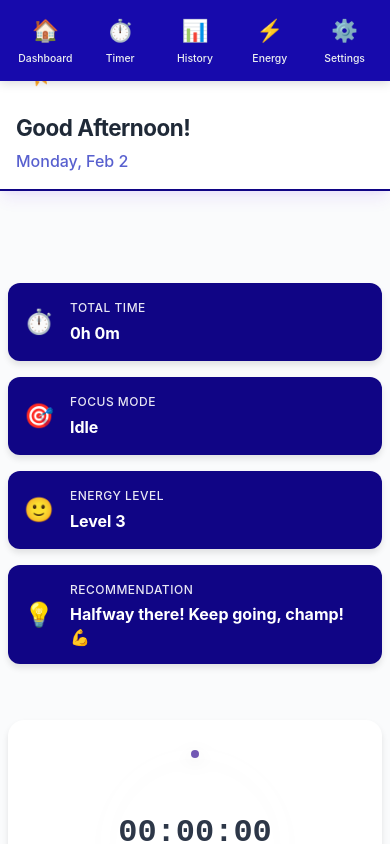
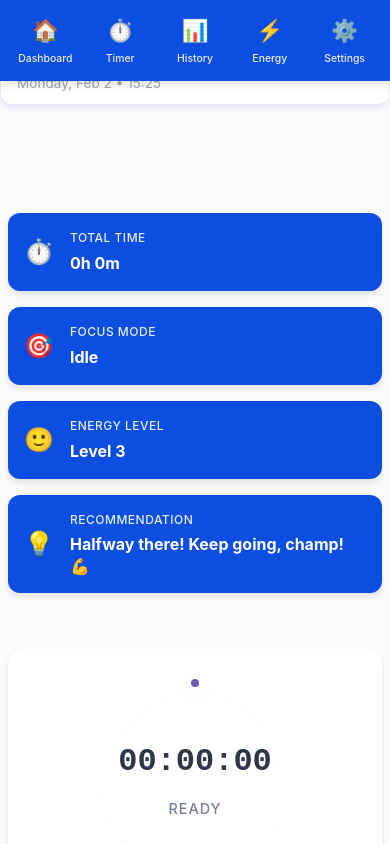
Before and after one commit to oligerta-braholli/Productivity-System, a React (Vite) app: page / in a window 390 px wide. Shown: the top 844 px of the page. Built offline with nearby package versions, Linux system fonts and the light colour scheme.

Commit message:
Updated header and styles

```diff
--- a/src/components/header.jsx
+++ b/src/components/header.jsx
@@ -44,20 +44,30 @@ function Header() {
     });
   };
 
+  const getFormattedTime = () => {
+    return currentTime.toLocaleTimeString('en-US', {
+      hour: '2-digit',
+      minute: '2-digit',
+      hour12: false
+    });
+  };
+
 
 
   return (
     <header className="header">
       <div className="header-content">
         <div className="header-left">
-          <h1 className="header-title">Productivity System</h1>
+          <h1 className="header-title">Work Flow</h1>
+          <p className="header-subtitle">Plan your day with focus</p>
         </div>
 
         <div className="header-actions">
           <button
             className="theme-toggle"
             onClick={toggleTheme}
-            aria-label="Toggle theme"
+            aria-label={isDarkMode ? 'Switch to light mode' : 'Switch to dark mode'}
+            title={isDarkMode ? 'Ljust läge' : 'Mörkt läge'}
           >
             {isDarkMode ? '🌙' : '☀️'}
           </button>
@@ -67,9 +77,11 @@ function Header() {
       <div className="welcome-section">
         <div className="greeting">
           <h2>{getGreeting()}!</h2>
-          <p className="date">{getFormattedDate()}</p>
+          <p className="date">{getFormattedDate()} • {getFormattedTime()}</p>
         </div>
       </div>
+
+      <div className="header-accent" aria-hidden="true" />
     </header>
   );
 }
--- a/src/styles/Header.css
+++ b/src/styles/Header.css
@@ -1,213 +1,143 @@
 /* Header.css */
 .header {
+  position: relative;
   background: var(--bg-secondary);
-  padding: 1.75rem 2rem;
-  box-shadow: var(--shadow-lg);
-  border-bottom: 2px solid var(--color-primary-light);
+  margin: 0 0 var(--spacing-md) 0;
+  padding: var(--spacing-md) var(--spacing-lg);
+  border: 1px solid var(--border-light);
+  border-radius: var(--radius-xl);
+  box-shadow: var(--shadow-md);
 }
 
 .header-content {
   display: flex;
   justify-content: space-between;
   align-items: center;
-  margin-bottom: 1rem;
+  margin-bottom: var(--spacing-sm);
 }
 
 .header-left {
   display: flex;
-  align-items: center;
-  gap: 2rem;
+  flex-direction: column;
+  align-items: flex-start;
+  gap: 0.0rem;
 }
 
 .header-title {
-  font-size: 1.75rem;
+  margin: 0;
+  font-size: 1.45rem;
   font-weight: 800;
-  color: var(--text-primary);
-  margin: 0;
-  background: linear-gradient(135deg, var(--color-primary) 0%, var(--color-accent) 100%);
+  line-height: 1.1;
+  letter-spacing: -0.03em;
+  background: var(--color-primary-light);
   -webkit-background-clip: text;
   -webkit-text-fill-color: transparent;
   background-clip: text;
-  letter-spacing: -0.5px;
 }
 
-.header-stats {
-  display: flex;
-  gap: 1rem;
-  align-items: center;
-}
-
-.header-stats .stat-badge {
-  display: flex;
-  align-items: center;
-  gap: 0.4rem;
-  padding: 0.4rem 0.8rem;
-  background: var(--bg-tertiary);
-  border-radius: var(--radius-md);
-  font-size: 0.85rem;
-}
-
-.header-stats .stat-badge .icon {
-  font-size: 1rem;
-}
-
-.header-stats .stat-badge .value {
-  font-weight: 600;
-  color: var(--text-primary);
+.header-subtitle {
+  margin: 0;
+  font-size: 0.82rem;
+  font-weight: 500;
+  color: var(--text-secondary);
 }
 
 .header-actions {
   display: flex;
-  gap: 1rem;
+  align-items: center;
 }
 
-.theme-toggle,
-.settings-btn {
-  background: none;
-  border: none;
-  font-size: 1.5rem;
+.theme-toggle {
+  width: 2.35rem;
+  height: 2.35rem;
+  border: 1px solid var(--border-light);
+  border-radius: var(--radius-full);
+  background: color-mix(in srgb, var(--bg-primary) 72%, transparent);
+  backdrop-filter: blur(6px);
+  -webkit-backdrop-filter: blur(6px);
+  color: var(--text-primary);
+  font-size: 1.05rem;
   cursor: pointer;
-  padding: 0.5rem;
-  border-radius: var(--radius-md);
-  transition: background var(--transition-medium);
+  display: inline-flex;
+  align-items: center;
+  justify-content: center;
+  transition: transform var(--transition-fast), box-shadow var(--transition-medium), background var(--transition-medium);
 }
 
-.theme-toggle:hover,
-.settings-btn:hover {
-  background: var(--bg-tertiary);
+.theme-toggle:hover {
+  transform: translateY(-1px);
+  background: color-mix(in srgb, var(--bg-tertiary) 82%, transparent);
+  box-shadow: var(--shadow-sm);
+}
+
+.theme-toggle:active {
+  transform: translateY(0);
+}
+
+.theme-toggle:focus-visible {
+  outline: 2px solid var(--color-primary);
+  outline-offset: 2px;
 }
 
 .welcome-section {
   display: flex;
-  justify-content: space-between;
   align-items: center;
 }
 
+.greeting {
+  display: flex;
+  flex-direction: column;
+  gap: 0;
+}
+
 .greeting h2 {
-  font-size: 2rem;
-  font-weight: 700;
-  color: var(--text-primary);
-  margin: 0 0 0.3rem 0;
-  letter-spacing: -0.5px;
+  margin: 0;
+  font-size: clamp(1rem, 1.8vw, 1.25rem);
+  font-weight: 650;
+  color: var( --color-primary-light);
+  line-height: 1.2;
+  letter-spacing: -0.02em;
 }
 
 .date {
-  font-size: 1rem;
-  color: var(--color-accent);
   margin: 0;
-  font-weight: 500;
-}
-
-.focus-section {
-  display: flex;
-  align-items: center;
-}
-
-.focus-tag {
-  display: inline-flex;
-  align-items: center;
-  gap: 0.5rem;
-  background: #3498db;
-  color: white;
-  padding: 0.5rem 1rem;
-  border-radius: 20px;
-  font-size: 0.9rem;
-  border: none;
-  cursor: pointer;
-  transition: background 0.3s ease;
-}
-
-.focus-tag:hover {
-  background: #2980b9;
-}
-
-.focus-icon {
-  font-size: 1rem;
-}
-
-.edit-icon {
   font-size: 0.85rem;
-  opacity: 0.8;
-}
-
-.focus-input {
-  padding: 0.5rem 1rem;
-  border: 2px solid #3498db;
-  border-radius: 20px;
-  font-size: 0.9rem;
-  outline: none;
-  min-width: 200px;
+  font-weight: 400;
+  color: var(--text-muted);
+  line-height: 1.2;
 }
 
 @media (max-width: 768px) {
   .header {
-    padding: 1rem;
-    position: sticky;
-    top: 0;
-    z-index: 900;
+    padding: 0.75rem var(--spacing-md);
+    border-radius: var(--radius-lg);
   }
 
   .header-content {
-    flex-direction: column;
-    align-items: flex-start;
-    gap: 0.75rem;
-  }
-
-  .header-actions {
-    width: 100%;
-    justify-content: flex-start;
+    margin-bottom: var(--spacing-sm);
   }
 
   .header-title {
-    font-size: 1.25rem;
+    font-size: 1.2rem;
   }
 
-  .welcome-section h2 {
-    font-size: 1.4rem;
+  .header-subtitle {
+    font-size: 0.78rem;
+  }
+
+  .theme-toggle {
+    width: 2.2rem;
+    height: 2.2rem;
+    font-size: 1rem;
+  }
+
+  .greeting h2 {
+    margin: 0;
   }
 }
 
-/* Dark Mode Styles */
-body.dark-mode .header {
-  background: white;
-  box-shadow: 0 2px 4px rgba(0, 0, 0, 0.3);
+@media (max-width: 480px) {
+  .header-subtitle {
+    display: none;
+  }
 }
-
-body.dark-mode .header-title {
-  color: #f1f5f9;
-}
-
-body.dark-mode .header-stats .stat-badge {
-  background: #334155;
-}
-
-body.dark-mode .header-stats .stat-badge .value {
-  color: #e2e8f0;
-}
-
-body.dark-mode .greeting h2 {
-  color: #f1f5f9;
-}
-
-body.dark-mode .date {
-  color: #94a3b8;
-}
-
-body.dark-mode .theme-toggle:hover,
-body.dark-mode .settings-btn:hover {
-  background: #334155;
-}
-
-body.dark-mode .focus-tag {
-  background: #4F46E5;
-}
-
-body.dark-mode .focus-tag:hover {
-  background: #6366F1;
-}
-
-body.dark-mode .focus-input {
-  background: #334155;
-  border-color: #4F46E5;
-  color: #f1f5f9;
-}
--- a/src/styles/Sidebar.css
+++ b/src/styles/Sidebar.css
@@ -5,11 +5,11 @@
   top: 0;
   width: 200px;
   height: 100vh;
-  background: var(--color-secondary-dark);
+  background: var(--color-primary-light);
   color: white;
   padding: 1.5rem 0.75rem;
   z-index: 1000;
-  box-shadow: var(--shadow-lg);
+  ;
 }
 
 .sidebar-logo {
--- a/src/styles/colors.css
+++ b/src/styles/colors.css
@@ -1,8 +1,8 @@
 /* Purple Productivity Color Palette */
 :root {
   /* Primary Colors - Purple */
-  --color-primary: #092e7e;
-  --color-primary-light: #100585;
+  --color-primary: #477ef5;
+  --color-primary-light: #0b4ee0;
   --color-primary-dark: #12023f;
 
   /* Secondary Colors - Indigo */
```
